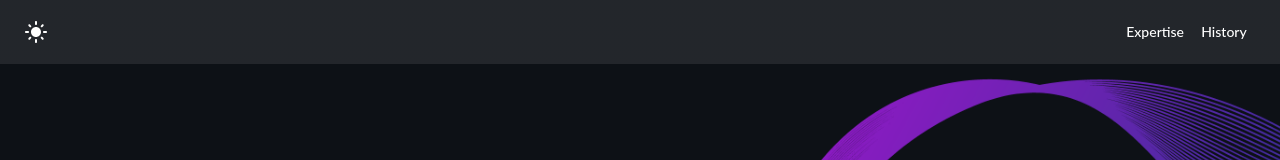
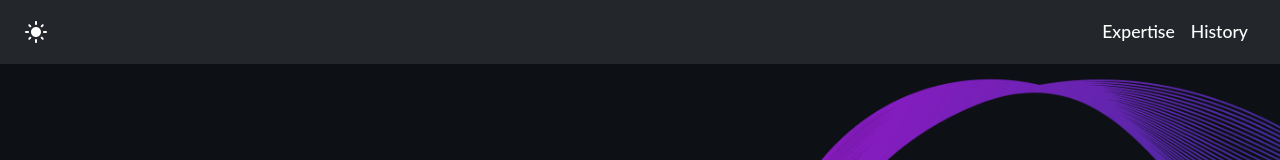
Before and after one commit to kamanl16/my-portfolio, a React (Create React App) app: page / in a window 1280 px wide. Shown: the top 160 px of the page. Built offline with nearby package versions, Linux system fonts and the light colour scheme.

Commit message:
feat(navigation): Increase size and weight of nav items

```diff
--- a/src/App.tsx
+++ b/src/App.tsx
@@ -7,8 +7,6 @@ import {
   Expertise,
   Navigation,
   Footer,
-  Project,
-  Contact,
 } from "./components";
 import FadeIn from './components/FadeIn';
 
@@ -42,8 +40,6 @@ function App() {
         <Main />
         <Expertise />
         <Timeline />
-        {/* <Project />
-        <Contact /> */}
       </FadeIn>
       <Footer />
     </ThemeProvider>
--- a/src/components/Navigation.tsx
+++ b/src/components/Navigation.tsx
@@ -17,7 +17,7 @@ import MenuIcon from '@mui/icons-material/Menu';
 import Toolbar from '@mui/material/Toolbar';
 
 const drawerWidth = 240;
-const navItems = [['Expertise', 'expertise'], ['History', 'history'], /*['Projects', 'projects'], ['Contact', 'contact']*/];
+const navItems = [['Expertise', 'expertise'], ['History', 'history']];
 
 function Navigation({parentToChild, modeChange}: any) {
 
@@ -58,7 +58,7 @@ function Navigation({parentToChild, modeChange}: any) {
         {navItems.map((item) => (
           <ListItem key={item[0]} disablePadding>
             <ListItemButton sx={{ textAlign: 'center' }} onClick={() => scrollToSection(item[1])}>
-              <ListItemText primary={item[0]} />
+              <ListItemText primaryTypographyProps={{fontSize: '1.2rem'}} primary={item[0]} />
             </ListItemButton>
           </ListItem>
         ))}
@@ -90,7 +90,7 @@ function Navigation({parentToChild, modeChange}: any) {
           )}
           <Box sx={{ display: { xs: 'none', sm: 'block' } }}>
             {navItems.map((item) => (
-              <Button key={item[0]} onClick={() => scrollToSection(item[1])} sx={{ color: 'text.primary' }}>
+              <Button key={item[0]} onClick={() => scrollToSection(item[1])} sx={{ color: 'text.primary', fontSize: '1.1rem'}}>
                 {item[0]}
               </Button>
             ))}
```
